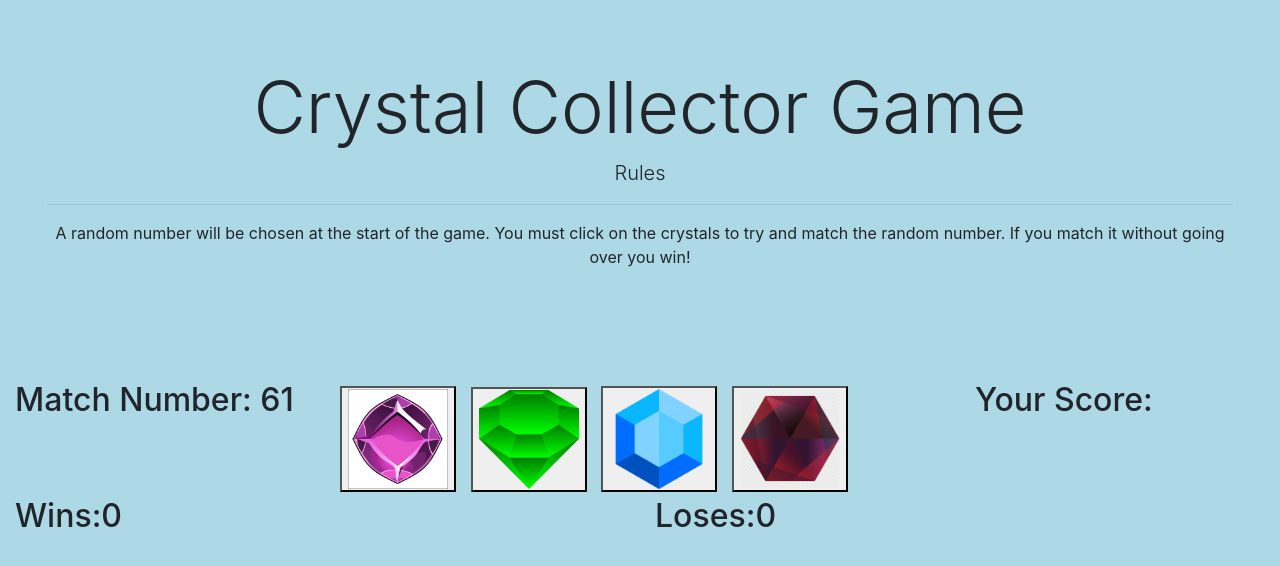
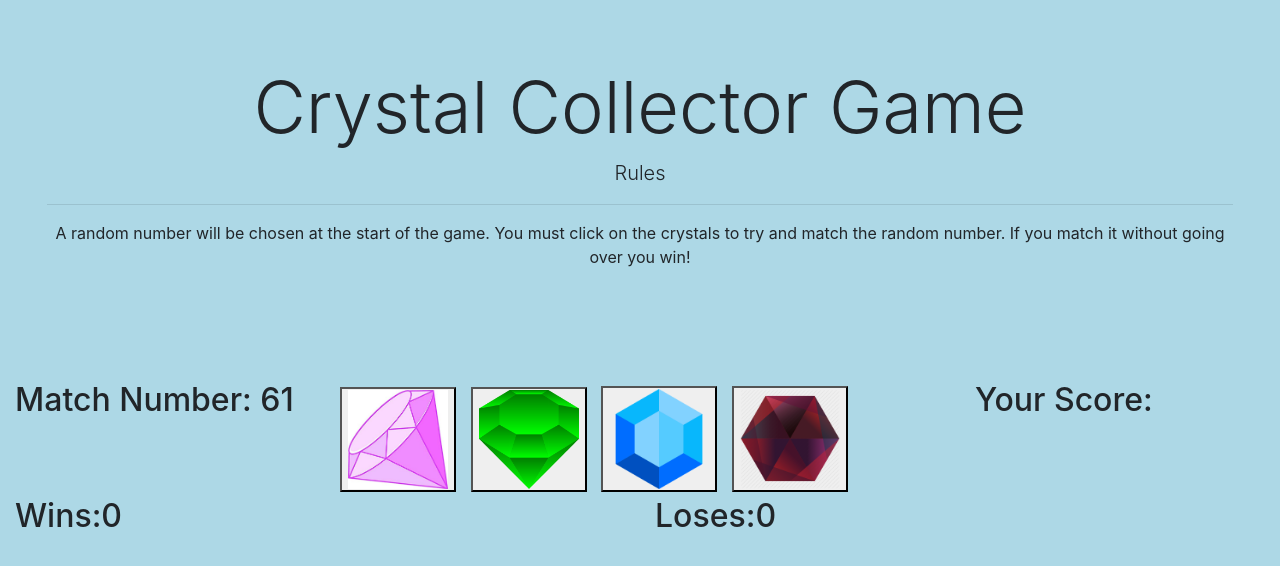
Before and after one commit to datmellowjello/unit-4-game, a plain HTML site: page index.html in a window 1280 px wide. Drawn offline with nearby package versions, Linux system fonts and the light colour scheme.

Commit message:
tried to fix purple gem image

```diff
--- a/index.html
+++ b/index.html
@@ -27,7 +27,7 @@
                 </div>
                 <div class="col-md-6" id="crystalBtns">
                     <button id="button1" value="">
-                        <img src="assets\images\_gems-7-png_268786.jpg" class="img-fluid ${3|rounded-top,rounded-right,rounded-bottom,rounded-left,rounded-circle,|} purple" alt="purple crystal">
+                        <img src="assets\images\purplepurple.jpg" class="img-fluid ${3|rounded-top,rounded-right,rounded-bottom,rounded-left,rounded-circle,|} purple" alt="purple crystal">
                     </button>
 
                     <button id="button2" value="">
```
Also changed, not shown: assets/images/purplepurple.jpg (added).
